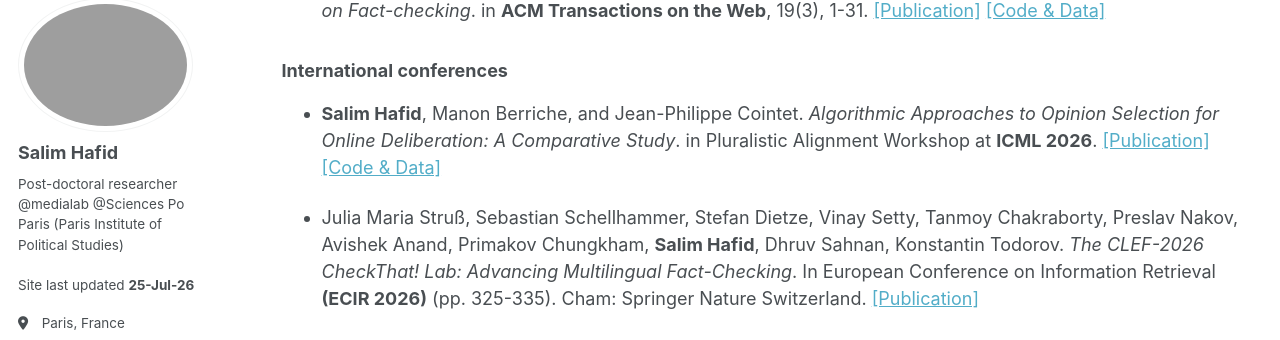
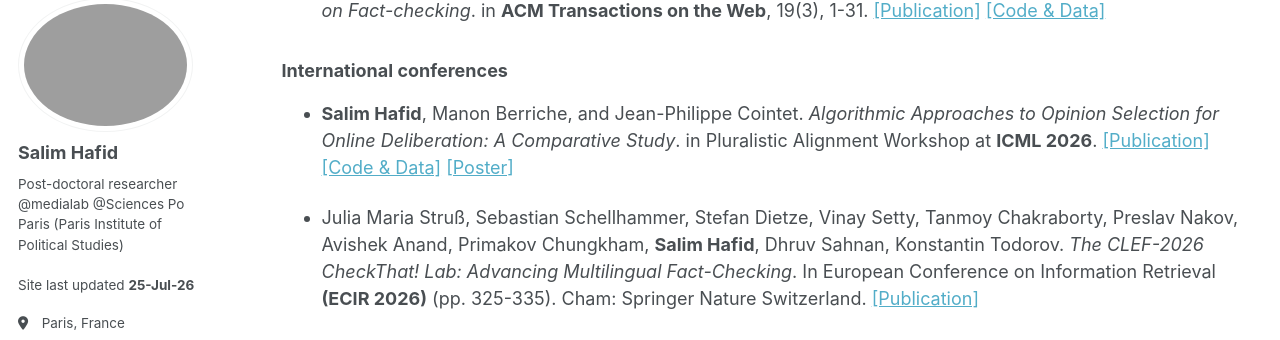
Before and after one commit to salim-hafid/salim-hafid.github.io, a Jekyll site: the page built from _pages/publications.md, in a window 1280 px wide and 900 px high, scrolled down 632 px. Shown: the part 103-443 px from the top of the window. Built offline with Jekyll 4.4.1, drawn with Linux system fonts in a browser that asks for light colours; some web fonts are replaced; a script bundle is joined from its source files by our own code; library files that are not in the unit come from our copies.

Commit message:
Add poster link for ICML 2026 publication
Added a poster link to the publication on algorithmic approaches to opinion selection.

```diff
--- a/_pages/publications.md
+++ b/_pages/publications.md
@@ -19,7 +19,7 @@ Note that in contrast to many other fields, where conferences primarily serve as
 - **Salim Hafid**, Sebastian Schellhammer, Thomas Papastergiou, Stefan Dietze, Sandra Bringay, Konstantin Todorov. *An In-depth Analysis of the Linguistic Characteristics of Science Claims on the Web and their Impact on Fact-checking*. in **ACM Transactions on the Web**, 19(3), 1-31. [[Publication]](https://dl.acm.org/doi/full/10.1145/3746170)  [[Code & Data]](https://github.com/AI-4-Sci/SciWebClaims)
 
 ### International conferences
-- **Salim Hafid**, Manon Berriche, and Jean-Philippe Cointet. *Algorithmic Approaches to Opinion Selection for Online Deliberation: A Comparative Study*. in Pluralistic Alignment Workshop at **ICML 2026**. [[Publication]](https://openreview.net/pdf?id=kMeny2IJF0) [[Code & Data]](https://github.com/SalimHFX/Algorithms-for-Opinion-Selection-in-Deliberation)
+- **Salim Hafid**, Manon Berriche, and Jean-Philippe Cointet. *Algorithmic Approaches to Opinion Selection for Online Deliberation: A Comparative Study*. in Pluralistic Alignment Workshop at **ICML 2026**. [[Publication]](https://openreview.net/pdf?id=kMeny2IJF0) [[Code & Data]](https://github.com/SalimHFX/Algorithms-for-Opinion-Selection-in-Deliberation) [[Poster]](https://drive.google.com/file/d/1yleC5MSM_zyix2n9WQ7uSz3u_9MyAmQQ/view)
 
 - Julia Maria Struß, Sebastian Schellhammer, Stefan Dietze, Vinay Setty, Tanmoy Chakraborty, Preslav Nakov, Avishek Anand, Primakov Chungkham, **Salim Hafid**, Dhruv Sahnan, Konstantin Todorov. *The CLEF-2026 CheckThat! Lab: Advancing Multilingual Fact-Checking*. In European Conference on Information Retrieval **(ECIR 2026)** (pp. 325-335). Cham: Springer Nature Switzerland. [[Publication]](https://arxiv.org/pdf/2602.09516)
 
```
